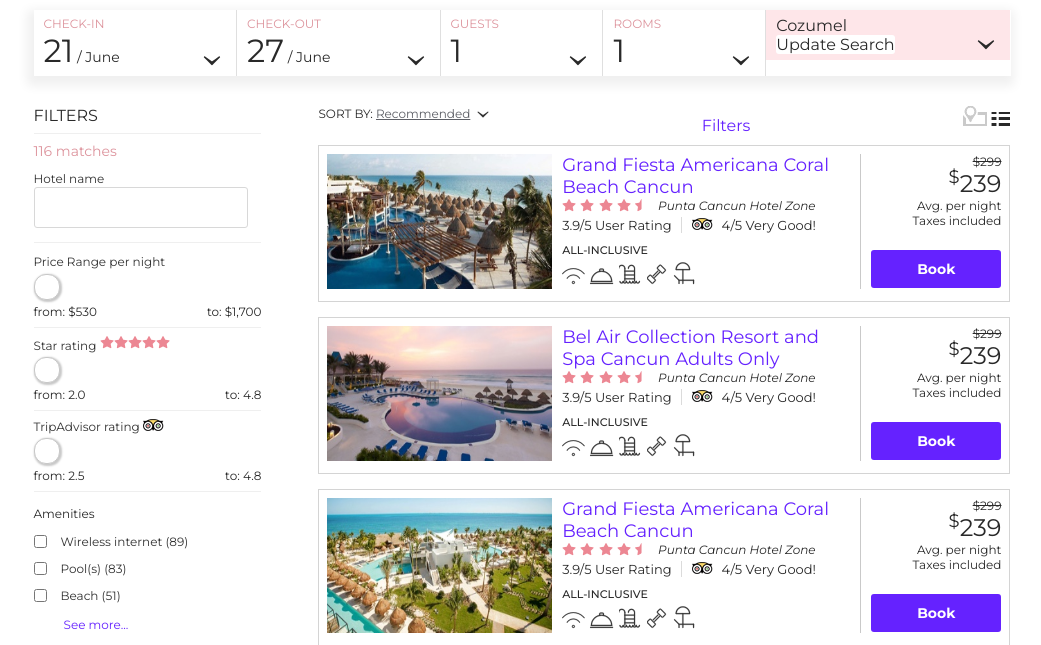
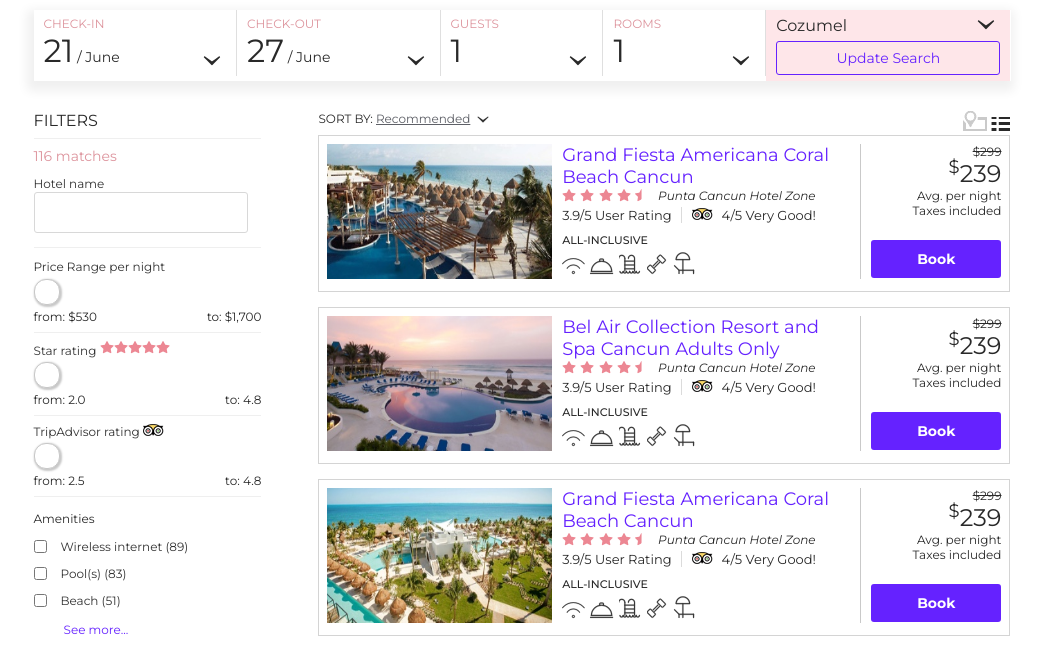
Before and after one commit to pfemartins/cancun, a PHP site: template views/hotels/sr-hotels.php in a window 1280 px wide. Shown: the part 173-818 px from the top of the page, without its empty margins (118-1159 px from the left). Run offline with PHP 8.4, Linux system fonts and the light colour scheme; the template is opened without the code that fills it, so the values that code supplies are empty; some libraries are stand-ins or nearby versions.

Commit message:
initial finish on hotel search results

```diff
--- a/css/hotels/search-results.css
+++ b/css/hotels/search-results.css
@@ -39,6 +39,10 @@
 	bottom: 10px;
 	right: 15px;
 }
+.filter-box .section .icon-arrow-down.last {
+	top: 10px;
+	bottom: 0;
+}
 #fusion #hotels .filters-sidebar {
 	box-sizing: border-box;
 	padding-right: 57px;
@@ -60,6 +64,13 @@
 	text-decoration: underline;
 	cursor: pointer;
 	padding-right: 20px;
+}
+#fusion #hotels button.update-search {
+	width: 100%;
+    background: transparent;
+    font-size: 14px;
+    padding: 7px;
+    margin-top: 6px;
 }
 
 /* Slider styles */
--- a/views/hotels/sr-hotels.php
+++ b/views/hotels/sr-hotels.php
@@ -33,8 +33,8 @@
 						</div>
 						<div class="pure-u-1-4 pure-u-md-6-24 section hide-for-small">
 							<div class="location">Cozumel</div>
-							<a href=""><i class="icon icon-arrow-down hide-for-small"></i></a>
-							<button>Update Search</button>
+							<a href=""><i class="icon icon-arrow-down hide-for-small last"></i></a>
+							<button class="purple update-search">Update Search</button>
 						</div>
 					</div>
 
@@ -122,7 +122,7 @@
 										<a href=""><i class="icon icon-map-light"></i></a>
 										<a href=""><i class="icon icon-list-dark"></i></a>
 									</div>
-									<a class="button mobile-filters-button">Filters</a>
+									<a class="button mobile-filters-button hide-for-large hide-for-medium">Filters</a>
 								</div>
 							</div>
 							<div class="pure-g row result">
```
